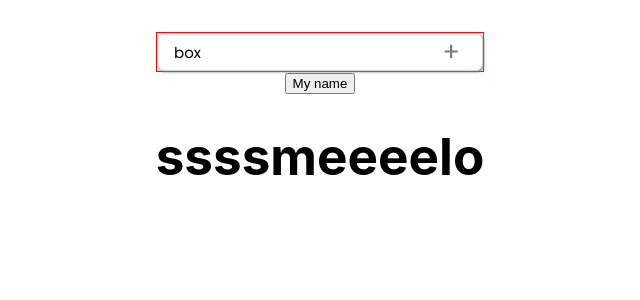
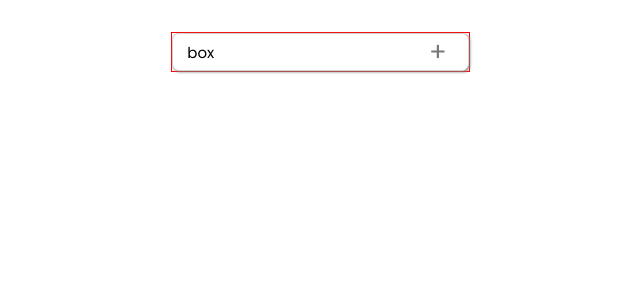
Before and after one commit to Joshuacodeat10/React-Todo-List, a React (Vite) app: page / in a window 1280 px wide. Shown: the top 300 px of the page, without its empty margins (320-960 px from the left). Built offline with nearby package versions, Linux system fonts and the light colour scheme.

Commit message:
Removed useless jsx code and also removed context imports s they where not needed

```diff
--- a/src/pages/Home.jsx
+++ b/src/pages/Home.jsx
@@ -5,14 +5,10 @@ import TodoItem from '../components/Todoitem/TodoItem'
 import TodoInput from '../components/TodoInput/TodoInput'
 import TodoList from '../components/TodoList/TodoList'
 import EditingProvider from '../contexts/isEditingContext'
-import { useEditingFunction, useEditingState } from '../contexts/isEditingContext'
-import { useEditingValue, useEditingValueFunction } from '../contexts/editValueContext'
+
 export default function Home() {
 
-    const [edit, setEdit] = useEditingValue();
     // Assign context variable from the isEditing context
-    const value = useEditingValue();
-    const editFunction = useEditingFunction();
 
     const [todoList, setTodoList] = useState([])
     const [todoTitle, setTodoTitle] = useState('box');
@@ -44,11 +40,7 @@ export default function Home() {
 
     setTodoList(c => [...c, newTodo])
   }
-  // const [isEditing, setIsEditing] = useState(false)
-  //   function onEdit(){
-  //       setIsEditing(!isEditing)
-  //   }
-  // This function  grabs the id from the TodoList component and deletes the todo with that Id
+
   function getId(id){
     alert(id + 'removed')
     setTodoList(d => d.filter((element, a) => a !== id))
@@ -79,8 +71,6 @@ export default function Home() {
         getId={getId}
         getEditValue={getEditValue}
         />
-        <button onClick={editFunction}>My name</button>
-        <h1>{todoList.todoId}ssss{value}</h1>
 
     </>
   )
```
